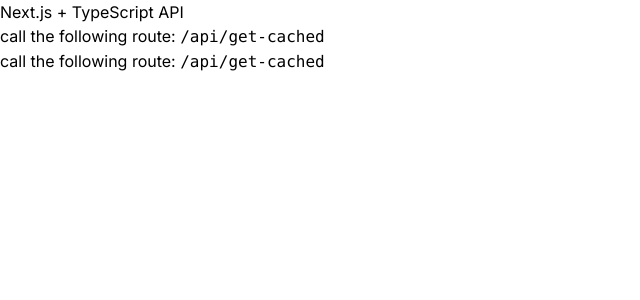
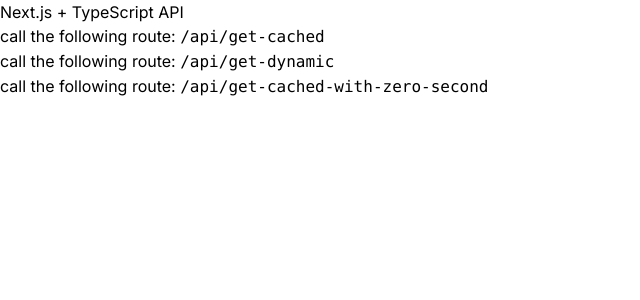
Before and after one commit to DamienDeSousa/route-caching, a Next.js app: page / in a window 1280 px wide. Shown: the top 300 px of the page, without its empty margins (0-640 px from the left). Built offline with nearby package versions, Linux system fonts and the light colour scheme.

Commit message:
add route cached with 0 second cache time

```diff
--- /dev/null
+++ b/app/api/get-cached-with-zero-second/route.ts
@@ -0,0 +1,9 @@
+import { NextResponse } from "next/server";
+
+export const revalidate = 0;
+
+export async function GET() {
+  console.log("I'm a cached route, so you wont see this message in logs");
+
+  return NextResponse.json({ message: "Hello from a cached route!" });
+}
--- a/app/page.tsx
+++ b/app/page.tsx
@@ -6,7 +6,10 @@
         call the following route: <code>/api/get-cached</code>
       </p>
       <p>
-        call the following route: <code>/api/get-cached</code>
+        call the following route: <code>/api/get-dynamic</code>
+      </p>
+      <p>
+        call the following route: <code>/api/get-cached-with-zero-second</code>
       </p>
     </div>
   );
```
